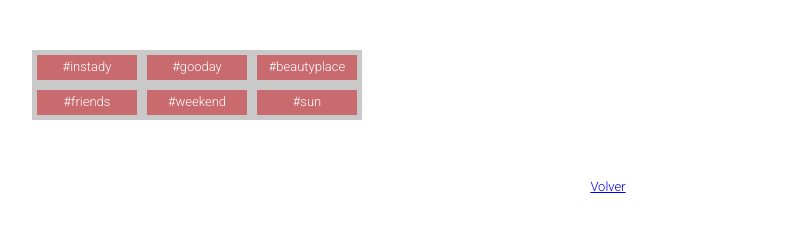
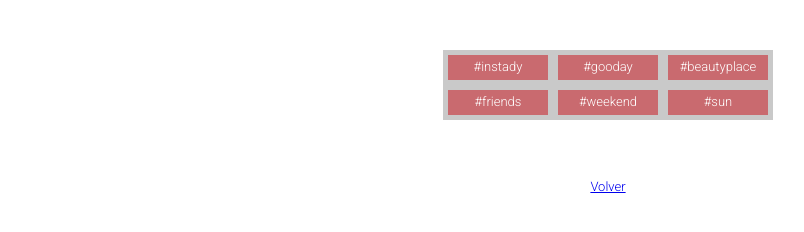
Before and after one commit to TaladropoliS/flexbox, a plain HTML site: page Ejercicio4/index.html in a window 1280 px wide. Shown: the whole page, without its empty margins (32-836 px from the left). Drawn offline with Linux system fonts and the light colour scheme.

Commit message:
margin: auto

```diff
--- a/Ejercicio4/assets/css/style.css
+++ b/Ejercicio4/assets/css/style.css
@@ -9,9 +9,9 @@
 
 #big-box {
     background-color: #c9c9c9;
+    margin: auto;
     width: 330px;
     margin-top: 50px;
-    margin-left: 5%;
 }
 
 .box {
--- a/Ejercicio4/index.html
+++ b/Ejercicio4/index.html
@@ -36,6 +36,7 @@
 </head>
 
 <body>
+<main>
     <section id="big-box">
         <div class="box">
             <div class="box1">#instady</div>
@@ -48,7 +49,7 @@
             <div class="box2">#sun</div>
         </div>
     </section>
-
+</main>
 
 <!-- volver -->
 <br><br><br><br>
```
Lines whose indentation alone changed are shown as unchanged.
